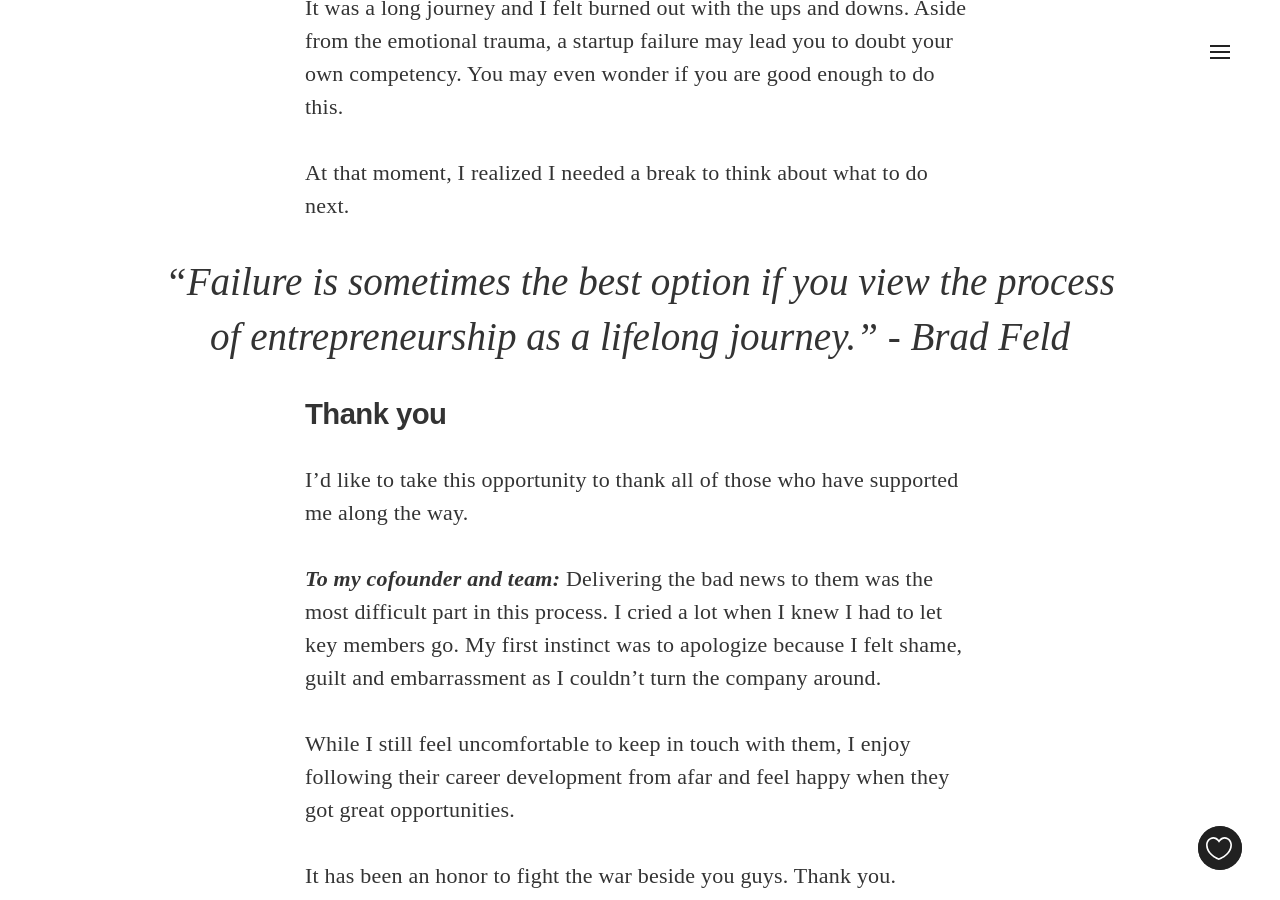
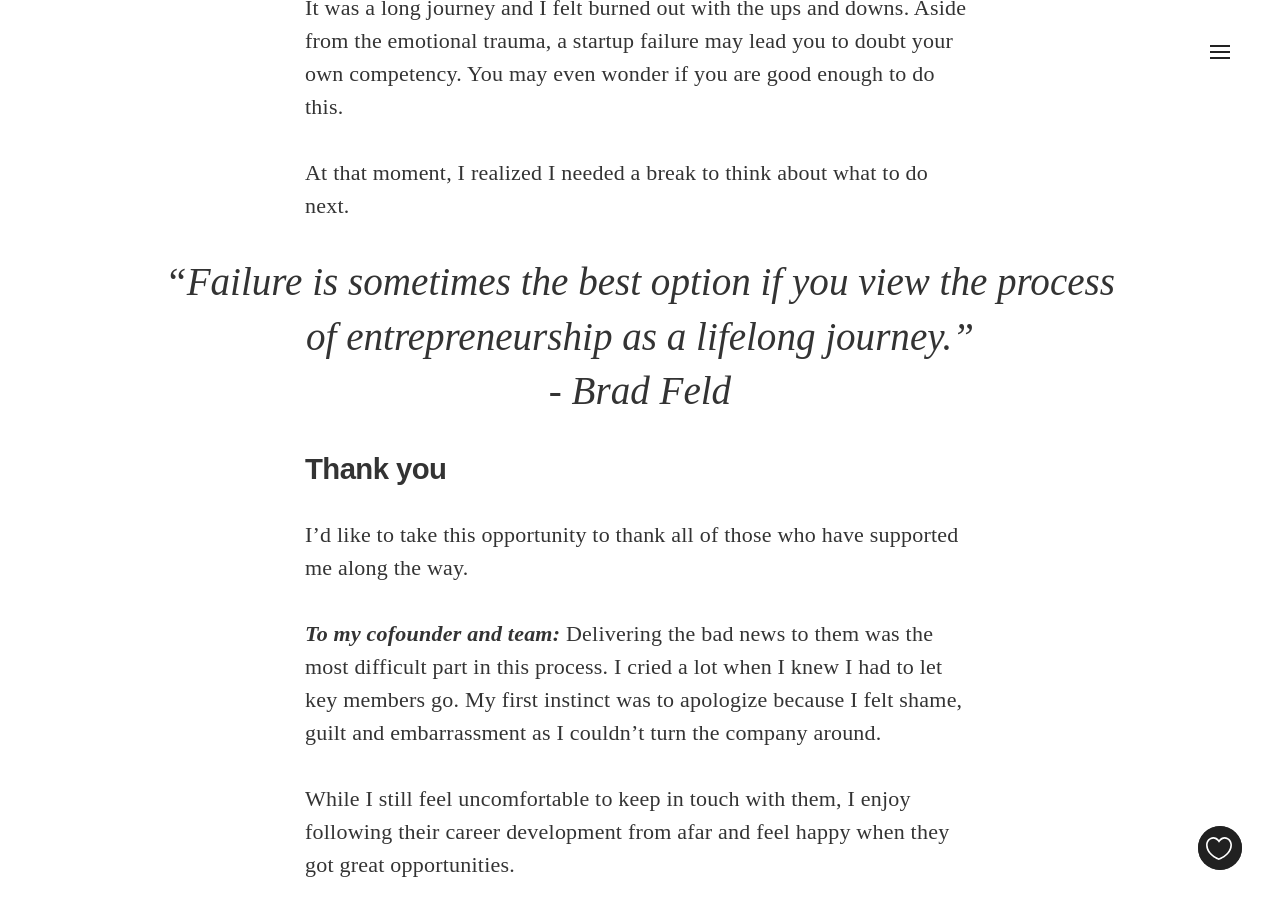
Before and after one commit to joxad/aneverendingdream, a Jekyll site: the page built from _posts/2013-01-15-the-day-my-dream-died-for-now.markdown, in a window 1280 px wide and 900 px high, scrolled down 1428 px. Built offline with Jekyll 4.4.1, drawn with Linux system fonts in a browser that asks for light colours; nearby versions of some CDN libraries; some web fonts are replaced; Markdown is read by kramdown in place of the engine named in the settings; comment, search, counter and statistics services are not loaded.

Commit message:
Minor css fix

```diff
--- a/_posts/2013-01-15-the-day-my-dream-died-for-now.markdown
+++ b/_posts/2013-01-15-the-day-my-dream-died-for-now.markdown
@@ -24,7 +24,7 @@ It was a long journey and I felt burned out with the ups and downs. Aside from t
 
 At that moment, I realized I needed a break to think about what to do next.
 
-<blockquote class="largeQuote">“Failure is sometimes the best option if you view the process of entrepreneurship as a lifelong journey.” - Brad Feld</blockquote>
+<blockquote class="largeQuote">“Failure is sometimes the best option if you view the process of entrepreneurship as a lifelong journey.” <br/> - Brad Feld</blockquote>
 
 #### Thank you
 
```
